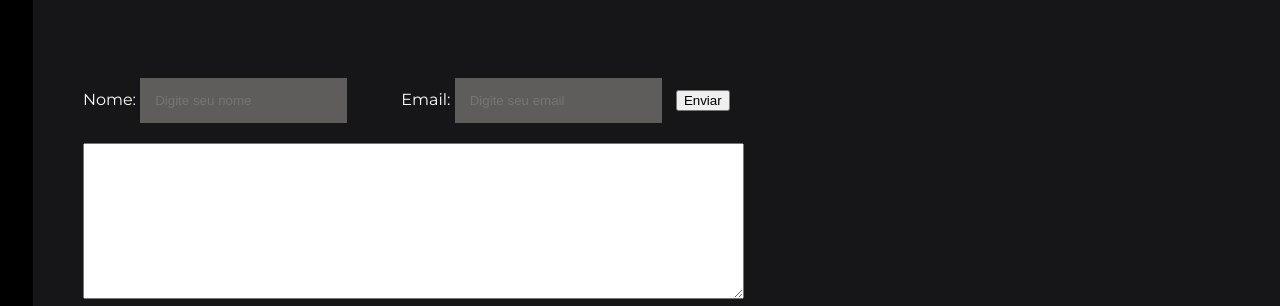
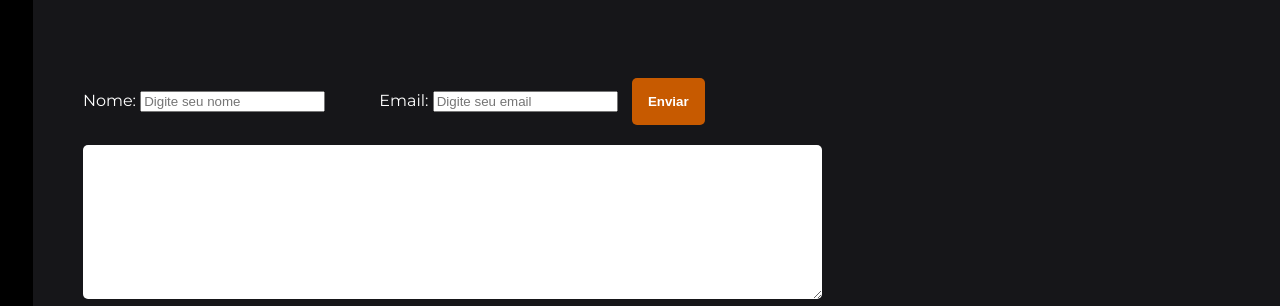
Before and after one commit to Caiomerces/Portifolio, a plain HTML site: page sobre.html in a window 1280 px wide. Shown: the part 494-800 px from the top of the page. Drawn offline with Linux system fonts and the light colour scheme; files whose address does not match are found by name.

Commit message:
Ajustando form na aba Sobre  no style.css

```diff
--- a/sobre.css
+++ b/sobre.css
@@ -91,30 +91,30 @@ li a:hover {
 .container-rodape label {
   margin-left: 50px;
 }
-.container-rodape input#nome {
+.entrada {
+  font-size: 17px;
+  color: rgb(255, 255, 255);
   padding: 15px;
-  background-color: #5e5d5c;
+  background-color: #4b4b4b;
   border: none;
+  border-radius: 5px;
 }
-.container-rodape input#email {
-  padding: 15px;
-  background-color: #5e5d5c;
+
+.container-rodape input#enviar {
+  color: white;
+  font-weight: bold;
+  margin-left: 10px;
+  padding: 16px;
+  background-color: rgb(199, 90, 0);
   border: none;
-}
-.container-rodape input#campo {
-  display: block;
-  border: none;
-  margin-top: 20px;
-  width: 900px;
-  height: 300px;
-  margin-left: 50px;
-}
-.container-rodape input#enviar {
-  margin-left: 10px;
+  border-radius: 5px;
 }
 .container-rodape textarea {
   margin-top: 20px;
   margin-left: 50px;
+  width: 735px;
+  border-radius: 5px;
+  border: none;
 }
 .redessociais {
   display: flex;
```
